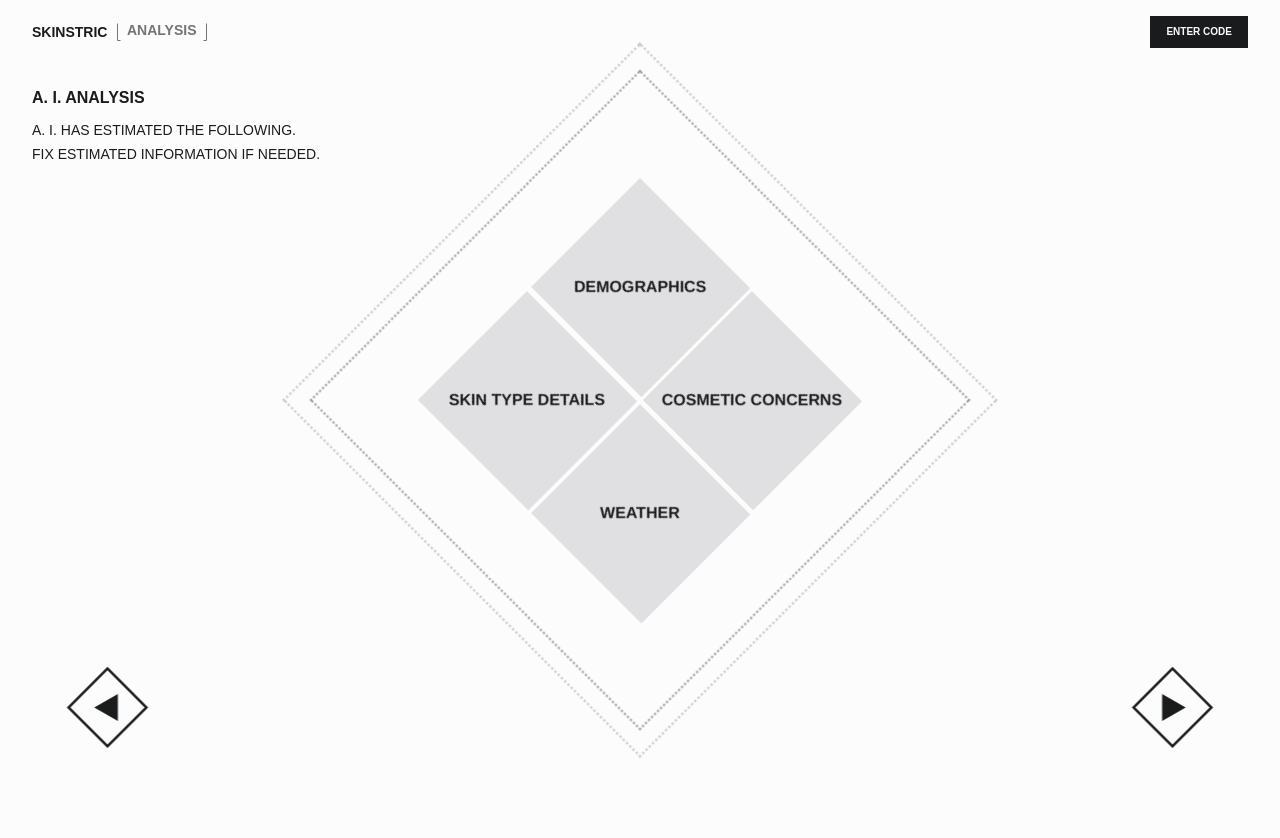
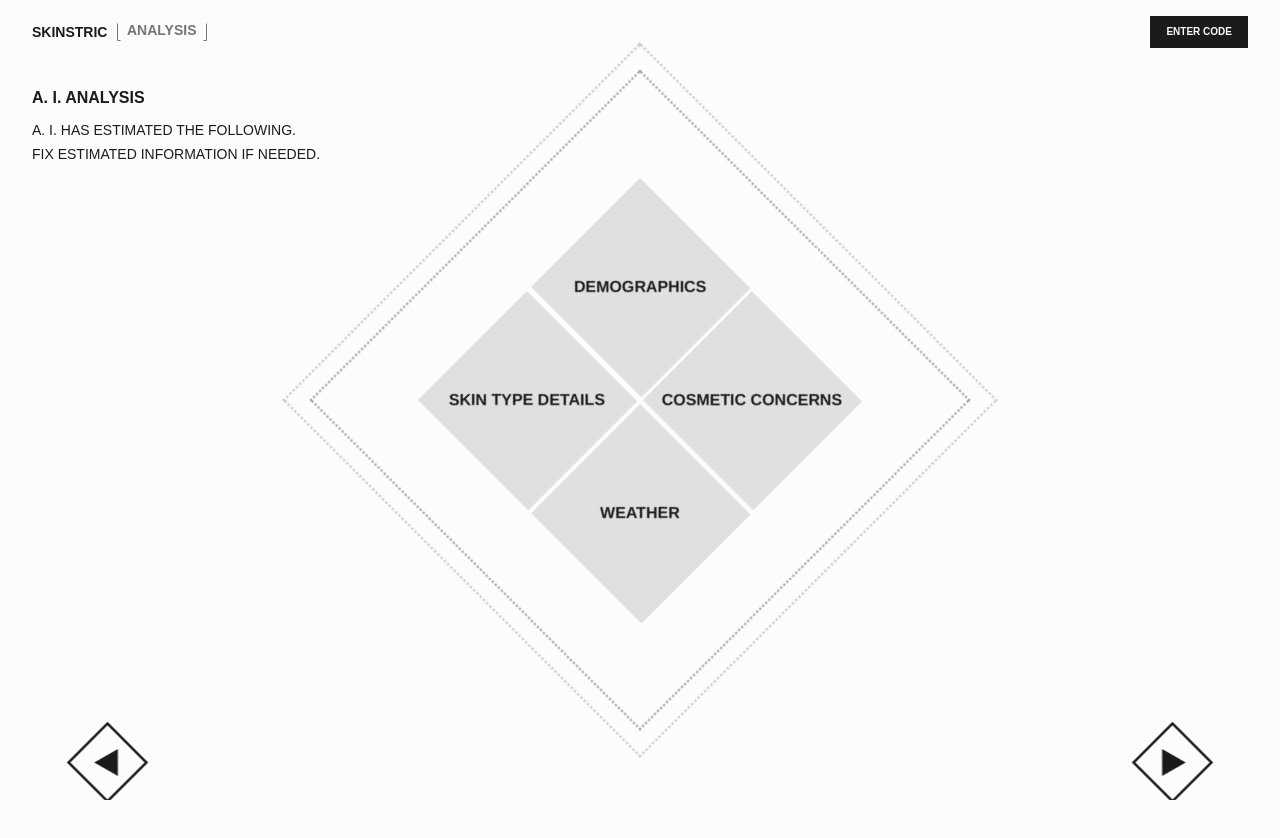
Before and after one commit to Mike-Innella/Skinstric.AI-Mike_Innella_Internship, a React (Create React App) app in the folder skinstric-ai/: page /#/dashboard in a window 1280 px wide. Shown: the top 838 px of the page. Built offline with nearby package versions, Linux system fonts and the light colour scheme.

Commit message:
fixing dev error

```diff
--- a/skinstric-ai/src/UI/Styles/Pages/AnalysisPage.css
+++ b/skinstric-ai/src/UI/Styles/Pages/AnalysisPage.css
@@ -198,7 +198,7 @@
 .action-buttons {
   display: flex;
   gap: 16px;
-  transform: translateY(-32px);
+  transform: translateY(96px);
 }
 
 .reset-button {
@@ -271,7 +271,7 @@
 }
 
 .square__page-back.analysis {
-  top: 106px;
+  top: 128px;
 }
 
 /* Responsive adjustments */
--- a/skinstric-ai/src/UI/Styles/Pages/DashboardPage.css
+++ b/skinstric-ai/src/UI/Styles/Pages/DashboardPage.css
@@ -11,11 +11,11 @@
 }
 
 .square__page-back.dashboard {
-  top: 106px;
+  top: 128px;
 }
 
 .square__page-next.dashboard {
-  top: 106px;
+  top: 128px;
 }
 
 /* Responsive styles */
--- a/skinstric-ai/src/UI/Styles/Pages/TestPage.css
+++ b/skinstric-ai/src/UI/Styles/Pages/TestPage.css
@@ -33,9 +33,9 @@
 }
 
 .square__page-back.test {
-  top: 106px;
+  top: 128px;
 }
 
 .square__page-next.test {
-  top: 106px;
+  top: 128px;
 }
```
